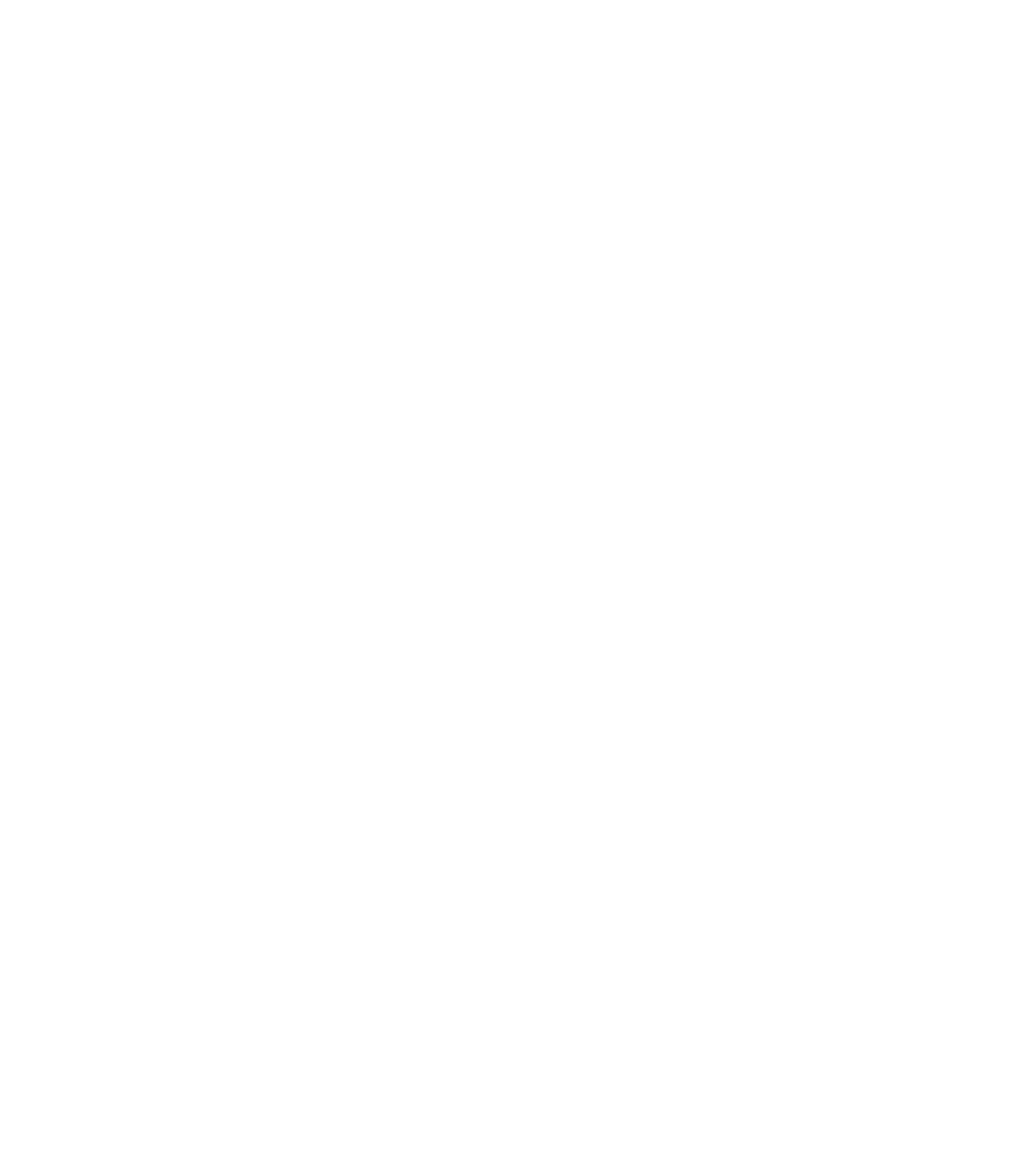
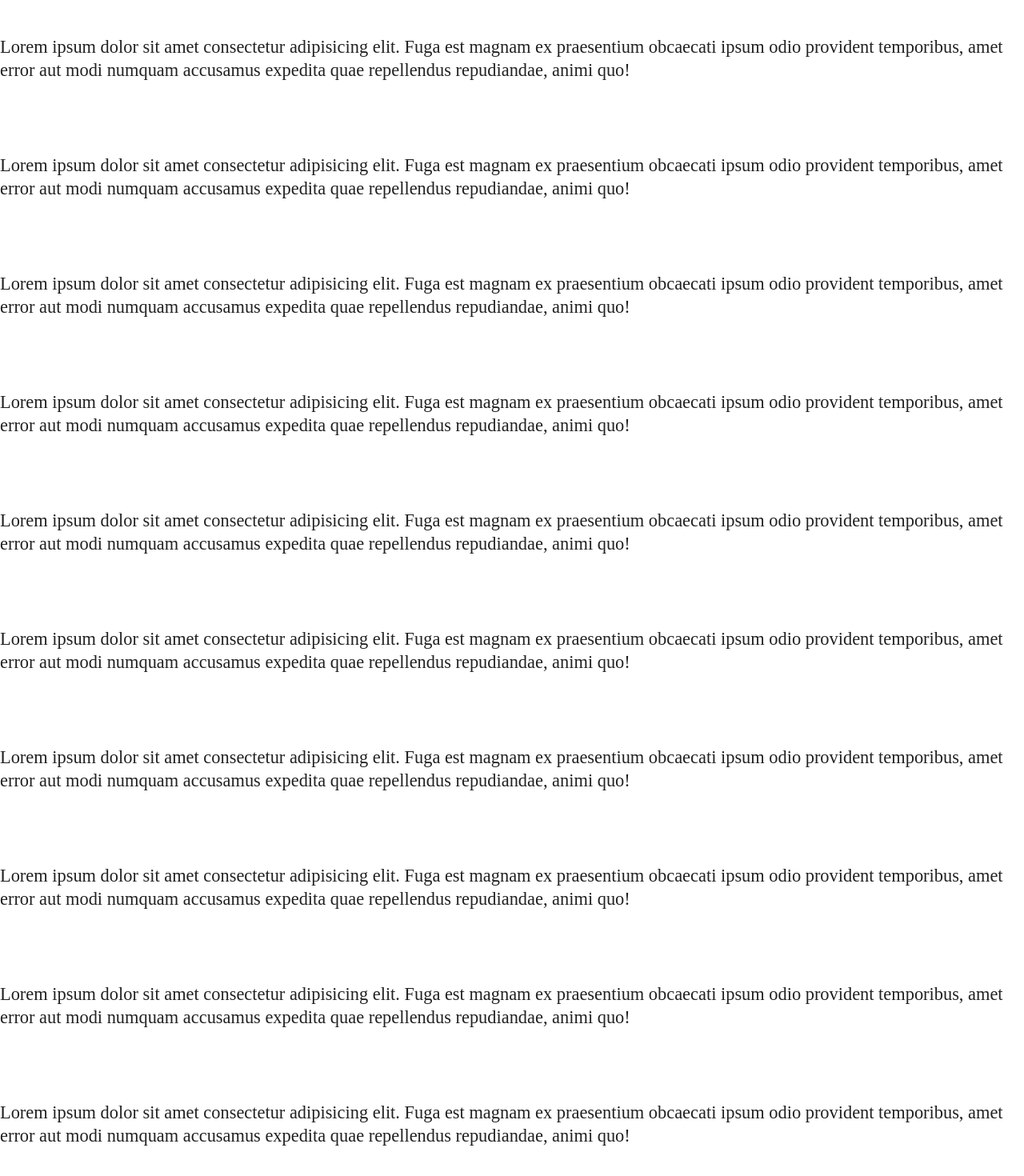
Before and after one commit to hafzamaria/pop-up, a React (Create React App) app: page / in a window 1280 px wide. Shown: the part 196-1666 px from the top of the page at 80% size. Before the commit the page ends 800 px from the top, so only its background shows below. Built offline with nearby package versions, Linux system fonts and the light colour scheme.

Commit message:
pop-upWithoutScroll

```diff
--- a/src/components/Model.jsx
+++ b/src/components/Model.jsx
@@ -2,6 +2,7 @@ import React, { useState } from 'react';
 import MyModel from './MyModel';
 
 const Model = () => {
+
     const [showModel, setShowModel] = useState(false);
 
     const closeModel=()=>{
@@ -13,7 +14,61 @@ const Model = () => {
 
         <button className='modal-btn' onClick={()=>setShowModel(true)}>Open Modal</button>
         {showModel && <MyModel closeModel={closeModel}/>}
-
+        <p>Lorem ipsum dolor sit amet consectetur adipisicing elit.
+             Fuga est magnam ex praesentium obcaecati ipsum odio provident temporibus,
+             amet error aut modi numquam accusamus expedita quae repellendus repudiandae, animi quo!</p>
+             <br/>
+             <br/>
+             <p>Lorem ipsum dolor sit amet consectetur adipisicing elit.
+             Fuga est magnam ex praesentium obcaecati ipsum odio provident temporibus,
+             amet error aut modi numquam accusamus expedita quae repellendus repudiandae, animi quo!</p>
+             <br/>
+             <br/>
+             <p>Lorem ipsum dolor sit amet consectetur adipisicing elit.
+             Fuga est magnam ex praesentium obcaecati ipsum odio provident temporibus,
+             amet error aut modi numquam accusamus expedita quae repellendus repudiandae, animi quo!</p>
+             <br/>
+             <br/>
+             <p>Lorem ipsum dolor sit amet consectetur adipisicing elit.
+             Fuga est magnam ex praesentium obcaecati ipsum odio provident temporibus,
+             amet error aut modi numquam accusamus expedita quae repellendus repudiandae, animi quo!</p>
+             <br/>
+             <br/>
+             <p>Lorem ipsum dolor sit amet consectetur adipisicing elit.
+             Fuga est magnam ex praesentium obcaecati ipsum odio provident temporibus,
+             amet error aut modi numquam accusamus expedita quae repellendus repudiandae, animi quo!</p>
+             <br/>
+             <br/>
+             <p>Lorem ipsum dolor sit amet consectetur adipisicing elit.
+             Fuga est magnam ex praesentium obcaecati ipsum odio provident temporibus,
+             amet error aut modi numquam accusamus expedita quae repellendus repudiandae, animi quo!</p>
+             <br/>
+             <br/>
+             <p>Lorem ipsum dolor sit amet consectetur adipisicing elit.
+             Fuga est magnam ex praesentium obcaecati ipsum odio provident temporibus,
+             amet error aut modi numquam accusamus expedita quae repellendus repudiandae, animi quo!</p>
+             <br/>
+             <br/>
+             <p>Lorem ipsum dolor sit amet consectetur adipisicing elit.
+             Fuga est magnam ex praesentium obcaecati ipsum odio provident temporibus,
+             amet error aut modi numquam accusamus expedita quae repellendus repudiandae, animi quo!</p>
+             <br/>
+             <br/>
+             <p>Lorem ipsum dolor sit amet consectetur adipisicing elit.
+             Fuga est magnam ex praesentium obcaecati ipsum odio provident temporibus,
+             amet error aut modi numquam accusamus expedita quae repellendus repudiandae, animi quo!</p>
+             <br/>
+             <br/>
+             <p>Lorem ipsum dolor sit amet consectetur adipisicing elit.
+             Fuga est magnam ex praesentium obcaecati ipsum odio provident temporibus,
+             amet error aut modi numquam accusamus expedita quae repellendus repudiandae, animi quo!</p>
+             <br/>
+             <br/>
+             <p>Lorem ipsum dolor sit amet consectetur adipisicing elit.
+             Fuga est magnam ex praesentium obcaecati ipsum odio provident temporibus,
+             amet error aut modi numquam accusamus expedita quae repellendus repudiandae, animi quo!</p>
+             <br/>
+             <br/>
 
       </>
     )
--- a/src/components/MyModel.jsx
+++ b/src/components/MyModel.jsx
@@ -1,8 +1,15 @@
 import React from 'react'
-
+import { useEffect } from 'react';
 
 const MyModel=({closeModel})=>{
+    /////agr hm pop-up k sath scrol ni chate
+    useEffect(()=>{
+        document.body.style.overflowY="hidden";
+        return()=>{
+            document.body.style.overflowY="scroll";
+        };
 
+    },[]);
     return(
       <>
       {/* //model-wrapper div pe onclick se page pe kahi b clik karege tu pop-up close ho jaega */}
```
